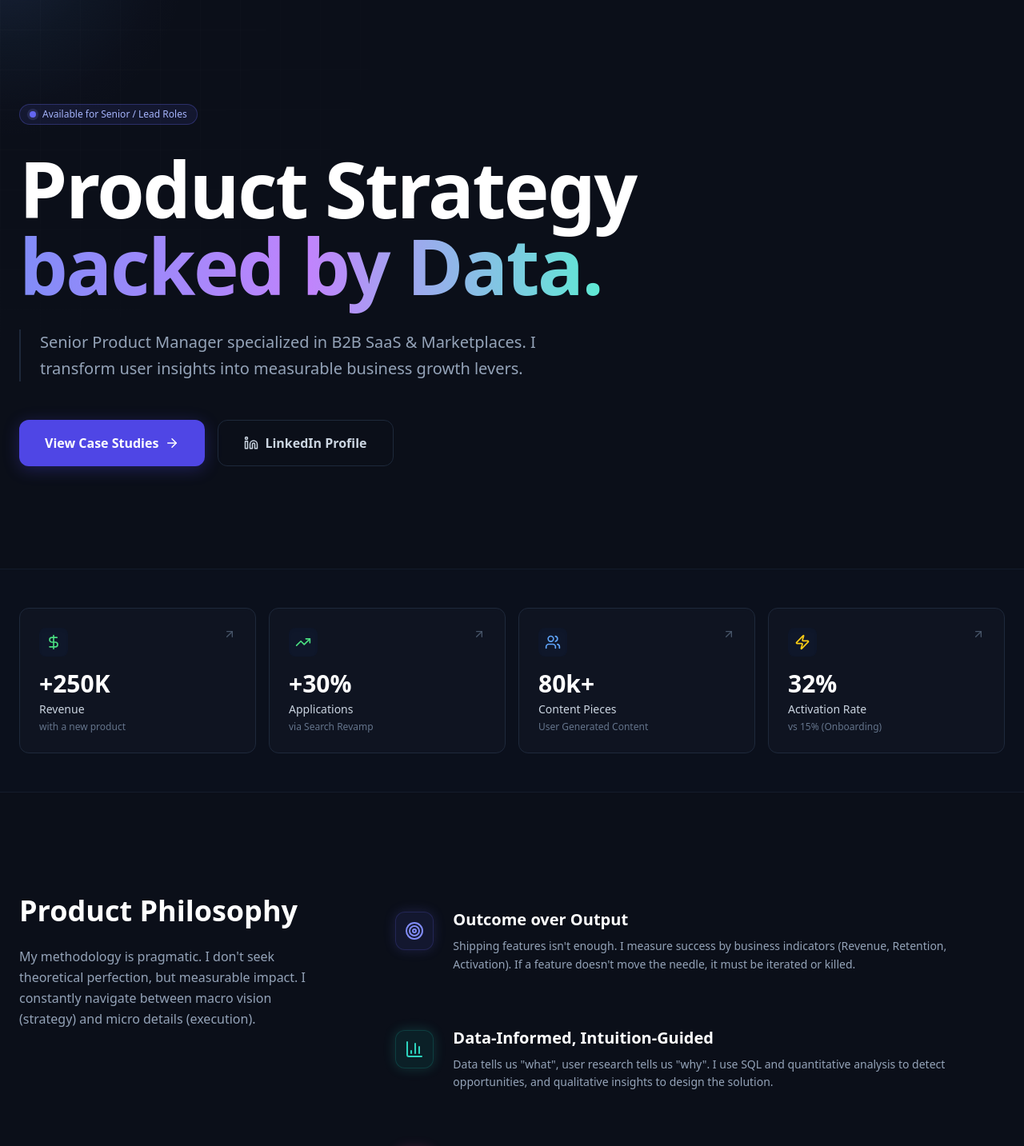
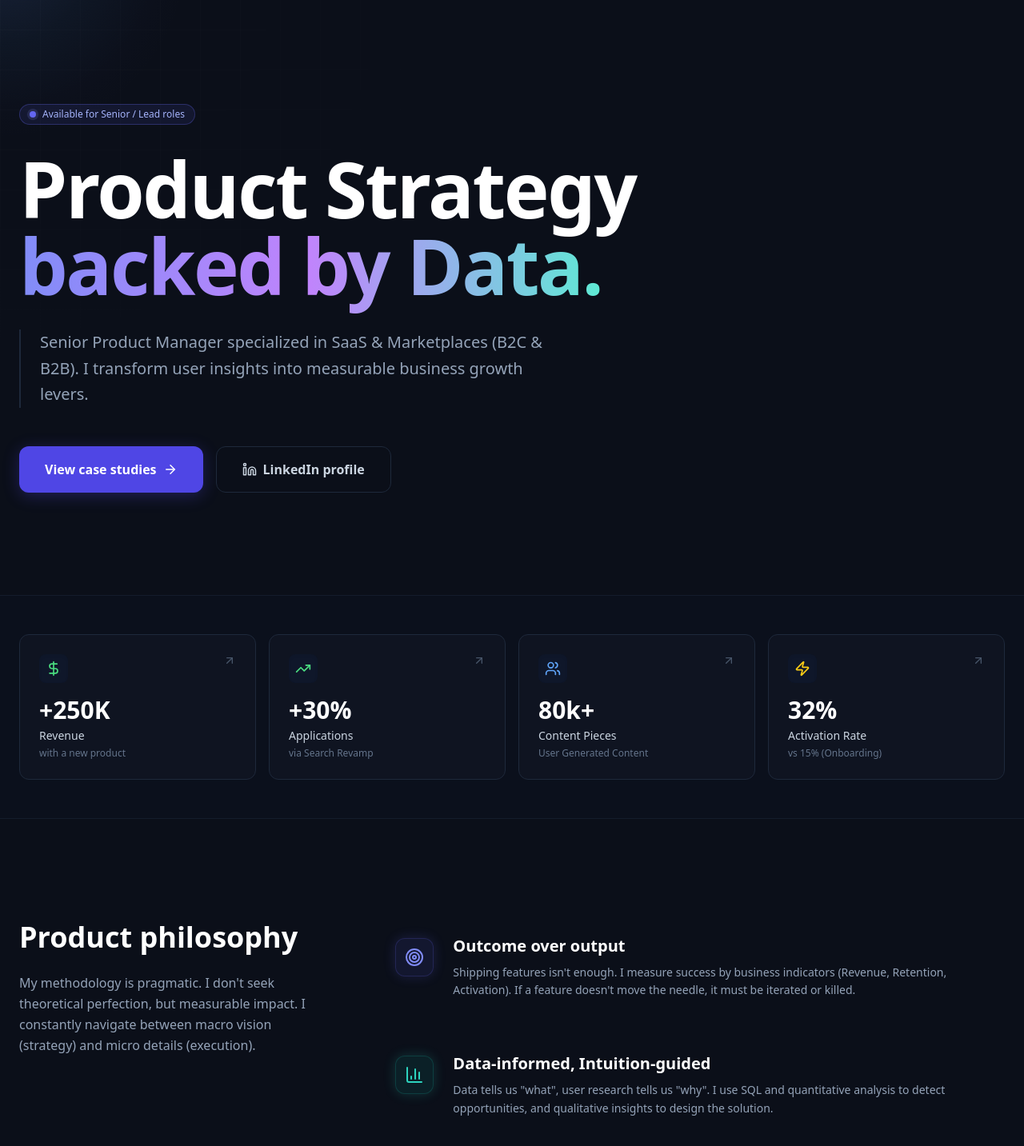
Before and after one commit to arnaudgirard02/portfolio-arnaud, a React (Vite) app: page / in a window 1280 px wide. Shown: the part 63-1496 px from the top of the page at 80% size. Built offline with nearby package versions, Linux system fonts and the light colour scheme; the HTML template or start-up script is replaced by a standard one.

Commit message:
change_capitalization

```diff
--- a/src/App.jsx
+++ b/src/App.jsx
@@ -247,7 +247,7 @@ const Portfolio = () => {
                 <span className="animate-ping absolute inline-flex h-full w-full rounded-full bg-indigo-400 opacity-75"></span>
                 <span className="relative inline-flex rounded-full h-2 w-2 bg-indigo-500"></span>
               </span>
-              Available for Senior / Lead Roles
+              Available for Senior / Lead roles
             </div>
 
             <h1 className="text-5xl md:text-8xl font-bold text-white mb-8 tracking-tight leading-[1.1]">
@@ -258,7 +258,7 @@ const Portfolio = () => {
             </h1>
 
             <p className="text-xl text-slate-400 mb-12 max-w-2xl leading-relaxed border-l-2 border-slate-800 pl-6">
-              Senior Product Manager specialized in B2B SaaS & Marketplaces.
+              Senior Product Manager specialized in SaaS & Marketplaces (B2C & B2B).
               I transform user insights into measurable business growth levers.
             </p>
 
@@ -268,14 +268,14 @@ const Portfolio = () => {
                 onClick={() => scrollTo('case-studies')}
                 className="w-full sm:w-auto justify-center group bg-indigo-600 hover:bg-indigo-700 text-white px-8 py-4 rounded-xl font-semibold transition-all shadow-[0_4px_20px_rgba(79,70,229,0.3)] flex items-center gap-2 hover:scale-105 active:scale-95"
               >
-                View Case Studies
+                View case studies
                 <ArrowRight className="group-hover:translate-x-1 transition-transform" size={18} />
               </button>
               <button
                 onClick={() => window.open('https://www.linkedin.com/in/arnaud-girard-64393110a/?locale=en_US', '_blank')}
                 className="w-full sm:w-auto justify-center px-8 py-4 rounded-xl font-semibold text-slate-300 hover:text-white hover:bg-slate-800/50 transition-all border border-slate-800 flex items-center gap-2 hover:scale-105 active:scale-95"
               >
-                <Linkedin size={18} /> LinkedIn Profile
+                <Linkedin size={18} /> LinkedIn profile
               </button>
             </div>
           </div>
@@ -314,7 +314,7 @@ const Portfolio = () => {
         <div className="container mx-auto px-6">
           <div className="flex flex-col md:flex-row gap-16">
             <div className="md:w-1/3">
-              <h2 className="text-4xl font-bold text-white mb-6">Product Philosophy</h2>
+              <h2 className="text-4xl font-bold text-white mb-6">Product philosophy</h2>
               <p className="text-slate-400 leading-relaxed">
                 My methodology is pragmatic. I don't seek theoretical perfection, but measurable impact. I constantly navigate between macro vision (strategy) and micro details (execution).
               </p>
@@ -328,7 +328,7 @@ const Portfolio = () => {
                   </div>
                 </div>
                 <div>
-                  <h3 className="text-xl font-bold text-white mb-2">Outcome over Output</h3>
+                  <h3 className="text-xl font-bold text-white mb-2">Outcome over output</h3>
                   <p className="text-slate-400 text-sm leading-relaxed">
                     Shipping features isn't enough. I measure success by business indicators (Revenue, Retention, Activation). If a feature doesn't move the needle, it must be iterated or killed.
                   </p>
@@ -342,7 +342,7 @@ const Portfolio = () => {
                   </div>
                 </div>
                 <div>
-                  <h3 className="text-xl font-bold text-white mb-2">Data-Informed, Intuition-Guided</h3>
+                  <h3 className="text-xl font-bold text-white mb-2">Data-informed, Intuition-guided</h3>
                   <p className="text-slate-400 text-sm leading-relaxed">
                     Data tells us "what", user research tells us "why". I use SQL and quantitative analysis to detect opportunities, and qualitative insights to design the solution.
                   </p>
@@ -356,7 +356,7 @@ const Portfolio = () => {
                   </div>
                 </div>
                 <div>
-                  <h3 className="text-xl font-bold text-white mb-2">Radical Collaboration</h3>
+                  <h3 className="text-xl font-bold text-white mb-2">Radical collaboration</h3>
                   <p className="text-slate-400 text-sm leading-relaxed">
                     The PM is not the "CEO of the product". I facilitate collective intelligence. The best ideas often come from engineers or customer support, not always the PM.
                   </p>
@@ -371,7 +371,7 @@ const Portfolio = () => {
       <section id="case-studies" className="py-16 lg:py-32 bg-slate-900/30 border-y border-slate-800/50 relative z-10">
         <div className="container mx-auto px-6">
           <div className="mb-16">
-            <h2 className="text-4xl font-bold text-white mb-4">Deep Dives</h2>
+            <h2 className="text-4xl font-bold text-white mb-4">Deep dives</h2>
             <p className="text-slate-400">Detailed exploration of complex problems solved.</p>
           </div>
 
@@ -436,7 +436,7 @@ const Portfolio = () => {
                     <div className="space-y-4">
                        <div className="flex items-center gap-2 text-slate-200 font-bold text-sm uppercase tracking-wide">
                           <div className="w-2 h-2 rounded-full bg-red-500 shadow-[0_0_10px_rgba(239,68,68,0.5)]"></div>
-                          The Problem
+                          The problem
                        </div>
                        {/* Rendu conditionnel : Liste de paragraphes ou texte simple */}
                        <div className="border-l border-slate-800 pl-4">
@@ -456,7 +456,7 @@ const Portfolio = () => {
                     <div className="space-y-4">
                        <div className="flex items-center gap-2 text-slate-200 font-bold text-sm uppercase tracking-wide">
                           <div className="w-2 h-2 rounded-full bg-yellow-500 shadow-[0_0_10px_rgba(234,179,8,0.5)]"></div>
-                          The Discovery
+                          The discovery
                        </div>
                        {/* Rendu conditionnel : Liste de paragraphes ou texte simple */}
                        <div className="border-l border-slate-800 pl-4">
@@ -478,14 +478,14 @@ const Portfolio = () => {
                   <div className="bg-[#161b2c] rounded-xl p-6 border border-slate-800 mb-8 relative overflow-hidden">
                     <div className={`absolute top-0 left-0 w-1 h-full ${currentStyle.bar}`}></div>
                     <div className={`flex items-center gap-2 ${currentStyle.text} font-bold text-sm uppercase tracking-wide mb-3`}>
-                        <Lightbulb size={16} /> The Solution
+                        <Lightbulb size={16} /> The solution
                     </div>
                     <p className="text-slate-300">{caseStudies[activeCaseStudy].solution}</p>
                   </div>
 
                   <div>
                     <div className="flex items-center gap-2 text-green-400 font-bold text-sm uppercase tracking-wide mb-6">
-                        <TrendingUp size={16} /> Business Impact
+                        <TrendingUp size={16} /> Business impact
                     </div>
                     {/* GRID IMPACT FIXÉ POUR MOBILE */}
                     <div className="grid grid-cols-1 sm:grid-cols-3 gap-4">
@@ -572,7 +572,7 @@ const Portfolio = () => {
                  <div className="text-slate-400 mb-4 font-medium">JobTeaser (Design System)</div>
                  <p className="text-sm text-slate-500 leading-relaxed max-w-xl">
                    Helped a Senior Product Manager on the discovery and delivery aspects.
-                   With a focus on technical efficiency and scaling the Design System (Adoption Rate grew from 15% to 70%).
+                   With a focus on technical efficiency and scaling the Design System (Adoption rate grew from 15% to 70%).
                  </p>
               </div>
             </div>
```
